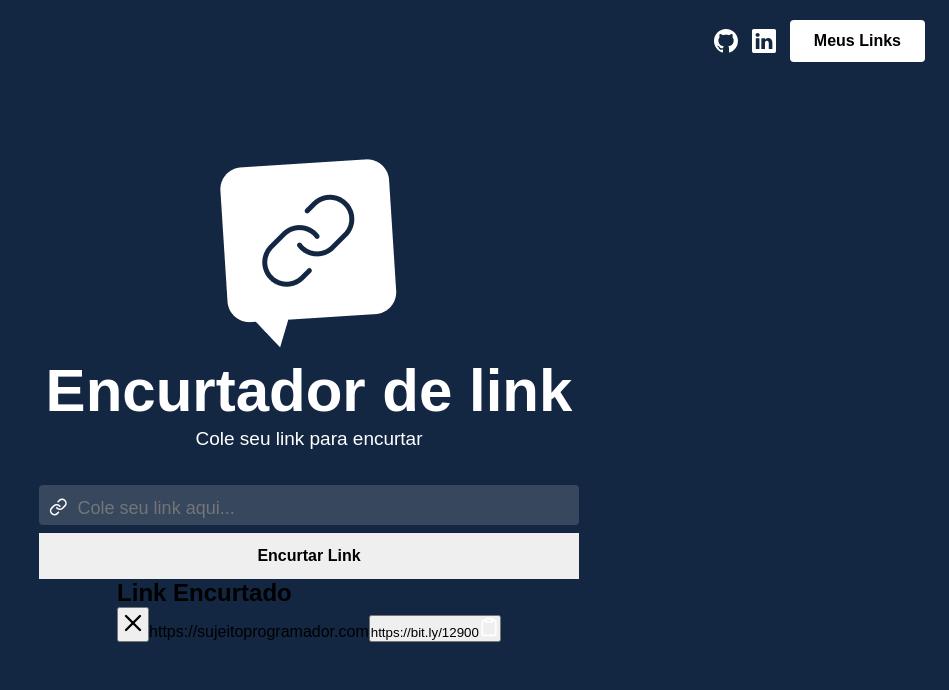
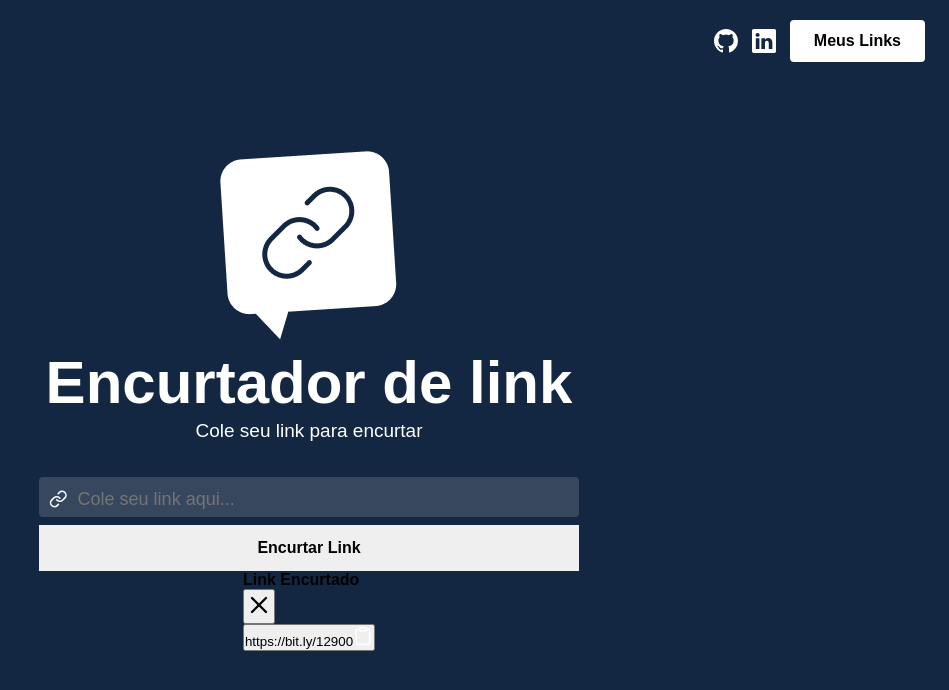
Before and after one commit to diegolim4/react_encurtador_de_link, a React (Create React App) app: page / in a window 1280 px wide. Shown: the top 690 px of the page, without its empty margins (331-1280 px from the left). Built offline with nearby package versions, Linux system fonts and the light colour scheme.

Commit message:
removido span

```diff
--- a/src/components/LinkItem/LinkItem.jsx
+++ b/src/components/LinkItem/LinkItem.jsx
@@ -1,24 +1,21 @@
-// import './linkItem.css'
+import './linkItem.css'
 import {FiX, FiClipboard } from 'react-icons/fi'
 
 export default LinkItem =>{
     return(
         <div className="modal-container">
+
             <div className="modal-header">
-                <h2>Link Encurtado</h2>
-                <button>
-                    <FiX size={28} color='#000'/>
-                </button>
+                <h4>Link Encurtado</h4>
+                <button> <FiX size={28} color='#000'/> </button>
+            </div>
 
-                <span>
-                    https://sujeitoprogramador.com
-                </span>
-                <button className='modal-link'>
-                    https://bit.ly/12900
-                    <FiClipboard size={20} color='#fff'/>
-                </button>
+            <button className='modal-link'>
+                https://bit.ly/12900
+                <FiClipboard size={20} color='#fff'/>
+            </button>
 
-            </div>
+
         </div>
     )
 }
```
